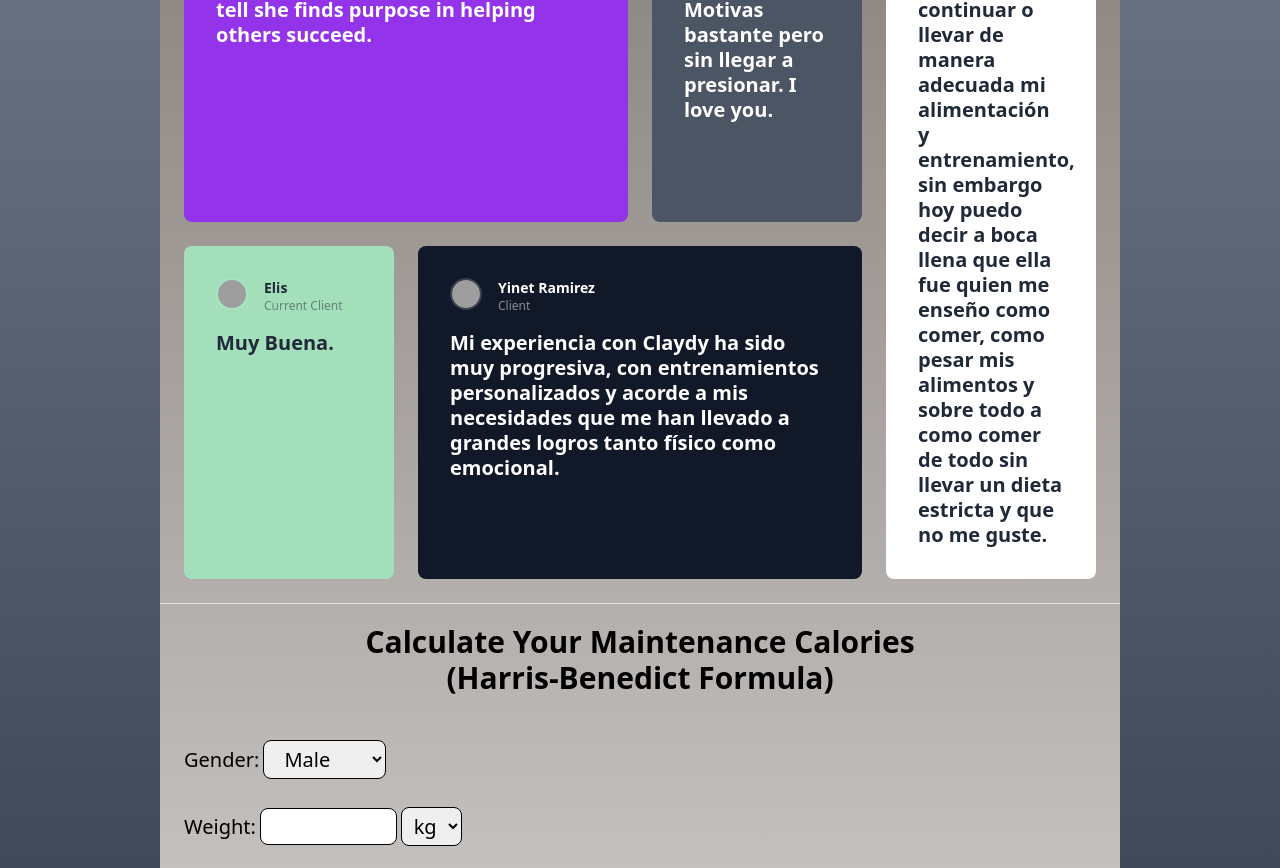
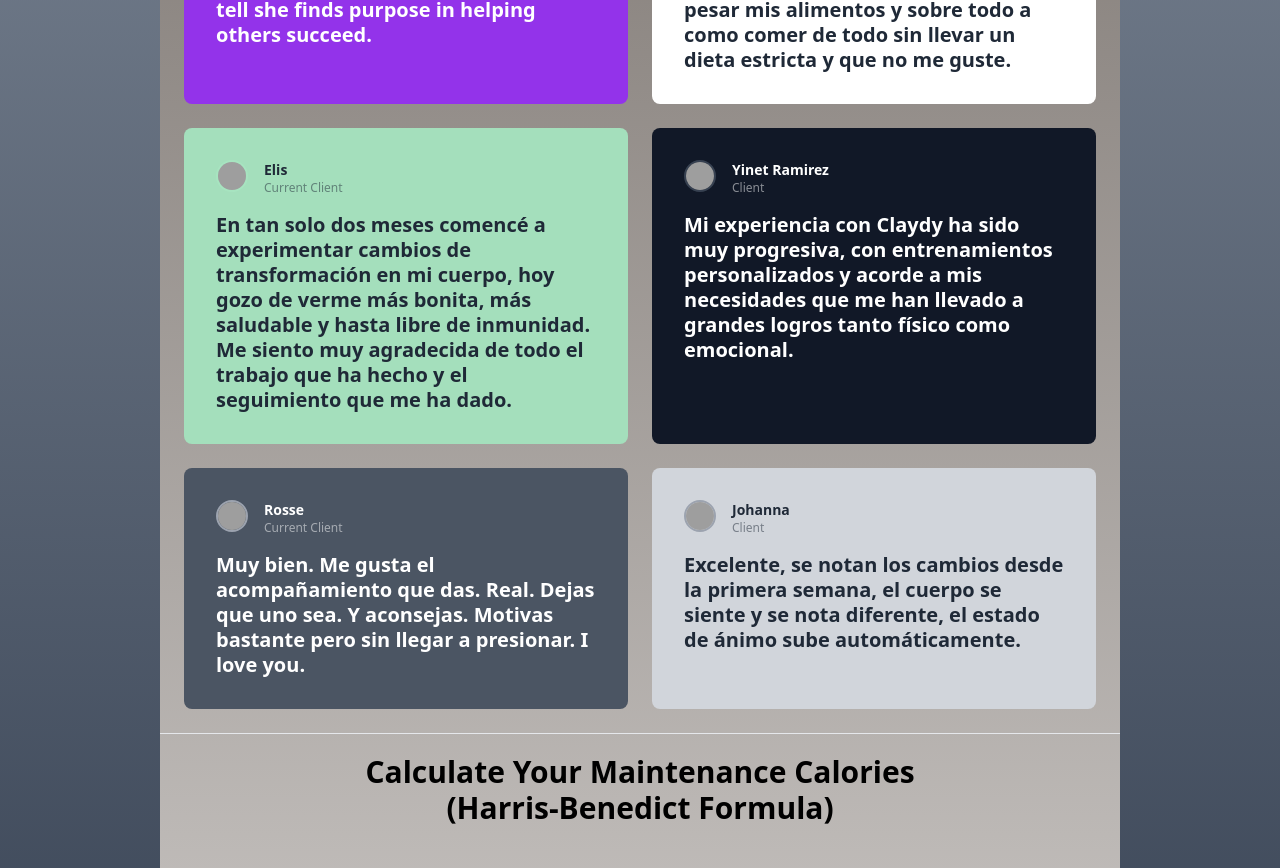
Before and after one commit to devanCodes/Wellness-Zone, a React (Vite) app: page / in a window 1280 px wide. Shown: the part 2134-3002 px from the top of the page. Built offline with nearby package versions, Linux system fonts and the light colour scheme; grey boxes are pictures that could not be loaded.

Commit message:
New Testimonials

```diff
--- a/src/components/Testimonials.jsx
+++ b/src/components/Testimonials.jsx
@@ -4,7 +4,7 @@ import { PiQuotesFill } from "react-icons/pi";
 const Testimonials = () => {
   return (
     <div className="grid grid-cols-1 xl:grid-cols-4 gap-6 mt-10 p-6">
-      <div className="relative bg-purple-600 text-white p-8 rounded-lg xl:col-span-2">
+      <div className="relative bg-purple-600 text-white p-8 rounded-lg xl:col-span-2 xl:row-start-1">
         <div className="absolute top-0 right-6 z-0 text-6xl">
           <PiQuotesFill />
         </div>
@@ -27,7 +27,7 @@ const Testimonials = () => {
           purpose in helping others succeed.
         </p>
       </div>
-      <div className="relative bg-gray-600 text-white p-8 rounded-lg">
+      <div className="relative bg-gray-600 text-white p-8 rounded-lg xl:col-span-2 xl:row-start-3">
         <div className="absolute top-0 right-6 z-0 text-6xl lg:hidden">
           <PiQuotesFill />
         </div>
@@ -47,7 +47,7 @@ const Testimonials = () => {
           Y aconsejas. Motivas bastante pero sin llegar a presionar. I love you.
         </p>
       </div>
-      <div className="relative bg-turqoise_dark text-gray-800 p-8 rounded-lg xl:row-start-2">
+      <div className="relative bg-turqoise_dark text-gray-800 p-8 rounded-lg xl:col-span-2 xl:row-start-2">
         <div className="absolute top-0 right-6 z-0 text-6xl lg:hidden">
           <PiQuotesFill />
         </div>
@@ -63,7 +63,10 @@ const Testimonials = () => {
           </div>
         </div>
         <p className="relative z-10 mt-4 font-bold text-xl leading-tight">
-          Muy Buena.
+          En tan solo dos meses comencé a experimentar cambios de transformación
+          en mi cuerpo, hoy gozo de verme más bonita, más saludable y hasta
+          libre de inmunidad. Me siento muy agradecida de todo el trabajo que ha
+          hecho y el seguimiento que me ha dado.
         </p>
       </div>
       <div className="relative bg-gray-900 text-white p-8 rounded-lg xl:col-span-2">
@@ -87,7 +90,7 @@ const Testimonials = () => {
           logros tanto físico como emocional.
         </p>
       </div>
-      <div className="relative bg-white text-gray-800 p-8 rounded-lg xl:row-span-2 xl:row-start-1 xl:col-start-4">
+      <div className="relative bg-white text-gray-800 p-8 rounded-lg xl:col-span-2 xl:row-start-1">
         <div className="absolute top-0 right-6 z-0 text-6xl lg:hidden">
           <PiQuotesFill />
         </div>
@@ -110,6 +113,26 @@ const Testimonials = () => {
           como comer de todo sin llevar un dieta estricta y que no me guste.
         </p>
       </div>
+      <div className="relative bg-gray-300 text-gray-800 p-8 rounded-lg xl:col-span-2">
+        <div className="absolute top-0 right-6 z-0 text-6xl lg:hidden">
+          <PiQuotesFill />
+        </div>
+        <div className="relative z-10 flex justify-start space-x-4">
+          <img
+            src="https://ui-avatars.com/api/?name=J"
+            alt=""
+            className="h-8 w-8 rounded-full border-2 border-gray-400"
+          />
+          <div>
+            <h2 className="font-bold text-sm">Johanna</h2>
+            <h3 className="text-xs opacity-50">Client</h3>
+          </div>
+        </div>
+        <p className="relative z-10 mt-4 font-bold text-xl leading-tight">
+          Excelente, se notan los cambios desde la primera semana, el cuerpo se
+          siente y se nota diferente, el estado de ánimo sube automáticamente.
+        </p>
+      </div>
     </div>
   );
 };
```
